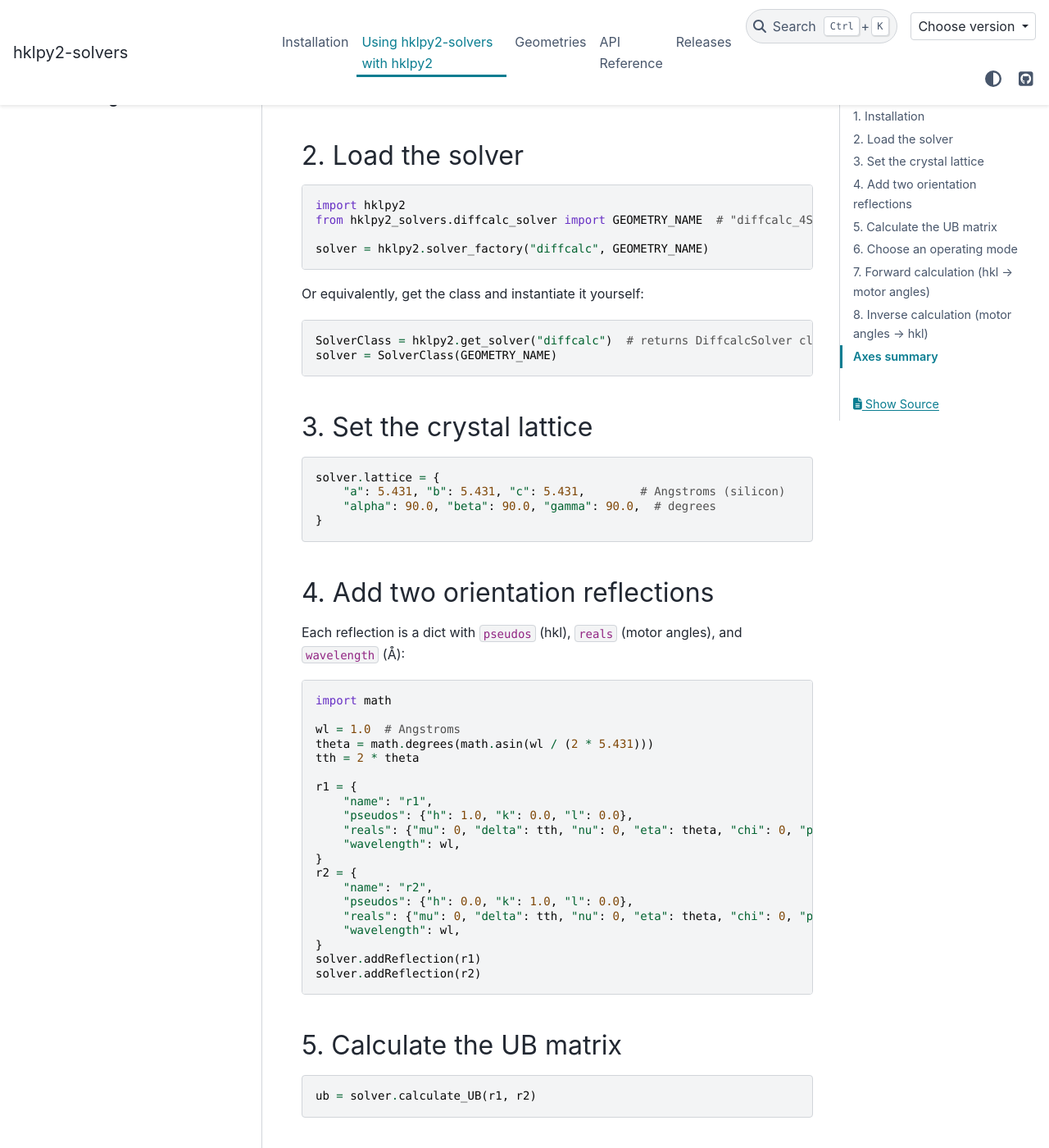
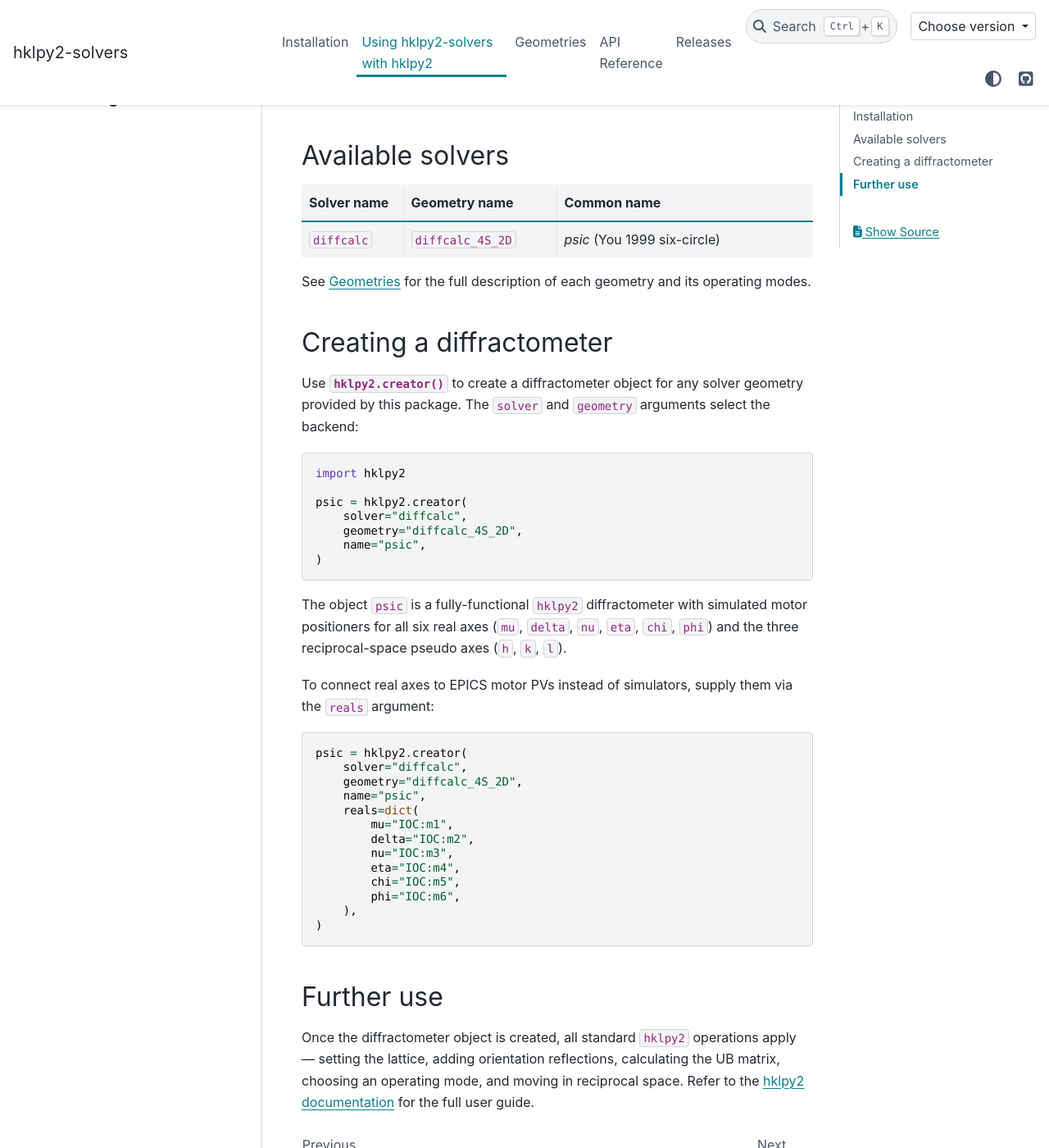
Before and after one commit to prjemian/hklpy2_solvers, a Sphinx documentation site: the page built from docs/source/usage.rst, in a window 1280 px wide and 1400 px high, scrolled down 436 px. Shown: the whole window at 82% size. Built offline with Sphinx 7.4.7 and the PyData theme 0.15.4, drawn with Linux system fonts in a browser that asks for light colours; pages that are not in the unit, such as notebooks, are missing from menus; some of the changed text lies outside the part shown.

Commit message:
fix #18 rewrite usage doc to use hklpy2.creator()
- Replace solver-level API (solver_factory, get_solver) with the standard
  hklpy2.creator() call as the single entry point
- Remove steps 3-8 (standard hklpy2 usage, not specific to this package)
- Add 'Available solvers' table describing each solver/geometry/common name
- Refer to hklpy2 docs for further use
- Add RELEASE_NOTES entry for issue #18
Agent: OpenCode (claudesonnet46)

```diff
--- a/docs/source/usage.rst
+++ b/docs/source/usage.rst
@@ -5,127 +5,82 @@ Using hklpy2-solvers with hklpy2
 =================================
 
 The package registers itself automatically via the ``hklpy2.solver`` entry
-point, so no imports from ``hklpy2_solvers`` are needed in normal use.
+point once installed, so no imports from ``hklpy2_solvers`` are needed in
+normal use.
 
-1. Installation
----------------
+Installation
+------------
 
 .. code-block:: bash
 
    pip install hklpy2-solvers
 
-This makes the ``diffcalc`` solver available to ``hklpy2`` immediately.
+This makes all solvers provided by this package available to ``hklpy2``
+immediately.
 
-2. Load the solver
-------------------
+Available solvers
+-----------------
+
+.. list-table::
+   :header-rows: 1
+   :widths: 20 30 50
+
+   * - Solver name
+     - Geometry name
+     - Common name
+   * - ``diffcalc``
+     - ``diffcalc_4S_2D``
+     - *psic* (You 1999 six-circle)
+
+See :ref:`geometries` for the full description of each geometry and its
+operating modes.
+
+Creating a diffractometer
+--------------------------
+
+Use :func:`hklpy2.creator` to create a diffractometer object for any solver
+geometry provided by this package.  The ``solver`` and ``geometry`` arguments
+select the backend:
 
 .. code-block:: python
 
    import hklpy2
-   from hklpy2_solvers.diffcalc_solver import GEOMETRY_NAME  # "diffcalc_4S_2D"
 
-   solver = hklpy2.solver_factory("diffcalc", GEOMETRY_NAME)
+   psic = hklpy2.creator(
+       solver="diffcalc",
+       geometry="diffcalc_4S_2D",
+       name="psic",
+   )
 
-Or equivalently, get the class and instantiate it yourself:
+The object ``psic`` is a fully-functional ``hklpy2`` diffractometer with
+simulated motor positioners for all six real axes
+(``mu``, ``delta``, ``nu``, ``eta``, ``chi``, ``phi``) and the three
+reciprocal-space pseudo axes (``h``, ``k``, ``l``).
+
+To connect real axes to EPICS motor PVs instead of simulators, supply them
+via the ``reals`` argument:
 
 .. code-block:: python
 
-   SolverClass = hklpy2.get_solver("diffcalc")  # returns DiffcalcSolver class
-   solver = SolverClass(GEOMETRY_NAME)
+   psic = hklpy2.creator(
+       solver="diffcalc",
+       geometry="diffcalc_4S_2D",
+       name="psic",
+       reals=dict(
+           mu="IOC:m1",
+           delta="IOC:m2",
+           nu="IOC:m3",
+           eta="IOC:m4",
+           chi="IOC:m5",
+           phi="IOC:m6",
+       ),
+   )
 
-3. Set the crystal lattice
---------------------------
+Further use
+-----------
 
-.. code-block:: python
-
-   solver.lattice = {
-       "a": 5.431, "b": 5.431, "c": 5.431,        # Angstroms (silicon)
-       "alpha": 90.0, "beta": 90.0, "gamma": 90.0,  # degrees
-   }
-
-4. Add two orientation reflections
------------------------------------
-
-Each reflection is a dict with ``pseudos`` (hkl), ``reals`` (motor angles),
-and ``wavelength`` (Å):
-
-.. code-block:: python
-
-   import math
-
-   wl = 1.0  # Angstroms
-   theta = math.degrees(math.asin(wl / (2 * 5.431)))
-   tth = 2 * theta
-
-   r1 = {
-       "name": "r1",
-       "pseudos": {"h": 1.0, "k": 0.0, "l": 0.0},
-       "reals": {"mu": 0, "delta": tth, "nu": 0, "eta": theta, "chi": 0, "phi": 0},
-       "wavelength": wl,
-   }
-   r2 = {
-       "name": "r2",
-       "pseudos": {"h": 0.0, "k": 1.0, "l": 0.0},
-       "reals": {"mu": 0, "delta": tth, "nu": 0, "eta": theta, "chi": 0, "phi": 90},
-       "wavelength": wl,
-   }
-   solver.addReflection(r1)
-   solver.addReflection(r2)
-
-5. Calculate the UB matrix
----------------------------
-
-.. code-block:: python
-
-   ub = solver.calculate_UB(r1, r2)
-
-6. Choose an operating mode
-----------------------------
-
-.. code-block:: python
-
-   print(solver.modes)  # list all 23 available modes
-   solver.mode = "4S+2D mu_chi_phi_fixed"  # fix mu=chi=phi=0
-
-Adjustable constraint values are exposed via ``extras``:
-
-.. code-block:: python
-
-   print(solver.extra_axis_names)  # e.g. ['mu', 'chi', 'phi']
-   print(solver.extras)            # e.g. {'mu': 0.0, 'chi': 0.0, 'phi': 0.0}
-
-See :ref:`geometries` for the full list of modes and their constraints.
-
-7. Forward calculation (hkl → motor angles)
----------------------------------------------
-
-Returns a list of solutions (multiple geometrical solutions are possible):
-
-.. code-block:: python
-
-   solutions = solver.forward({"h": 1.0, "k": 0.0, "l": 0.0})
-   print(solutions[0])
-   # {'mu': 0.0, 'delta': 10.5647, 'nu': 0.0, 'eta': 5.2824, 'chi': 0.0, 'phi': 0.0}
-
-8. Inverse calculation (motor angles → hkl)
----------------------------------------------
-
-.. code-block:: python
-
-   hkl = solver.inverse(solutions[0])
-   print(hkl)
-   # {'h': 1.0, 'k': 0.0, 'l': 0.0}
-
-Axes summary
-------------
-
-.. list-table::
-   :header-rows: 1
-   :widths: 20 80
-
-   * - Type
-     - Names
-   * - Real (motors)
-     - ``mu``, ``delta``, ``nu``, ``eta``, ``chi``, ``phi``
-   * - Pseudo (reciprocal)
-     - ``h``, ``k``, ``l``
+Once the diffractometer object is created, all standard ``hklpy2`` operations
+apply — setting the lattice, adding orientation reflections, calculating the
+UB matrix, choosing an operating mode, and moving in reciprocal space.
+Refer to the `hklpy2 documentation <https://blueskyproject.io/hklpy2/>`_ for
+the full user guide.
```
Also changed, not shown: RELEASE_NOTES.rst (+9 -3 lines).
